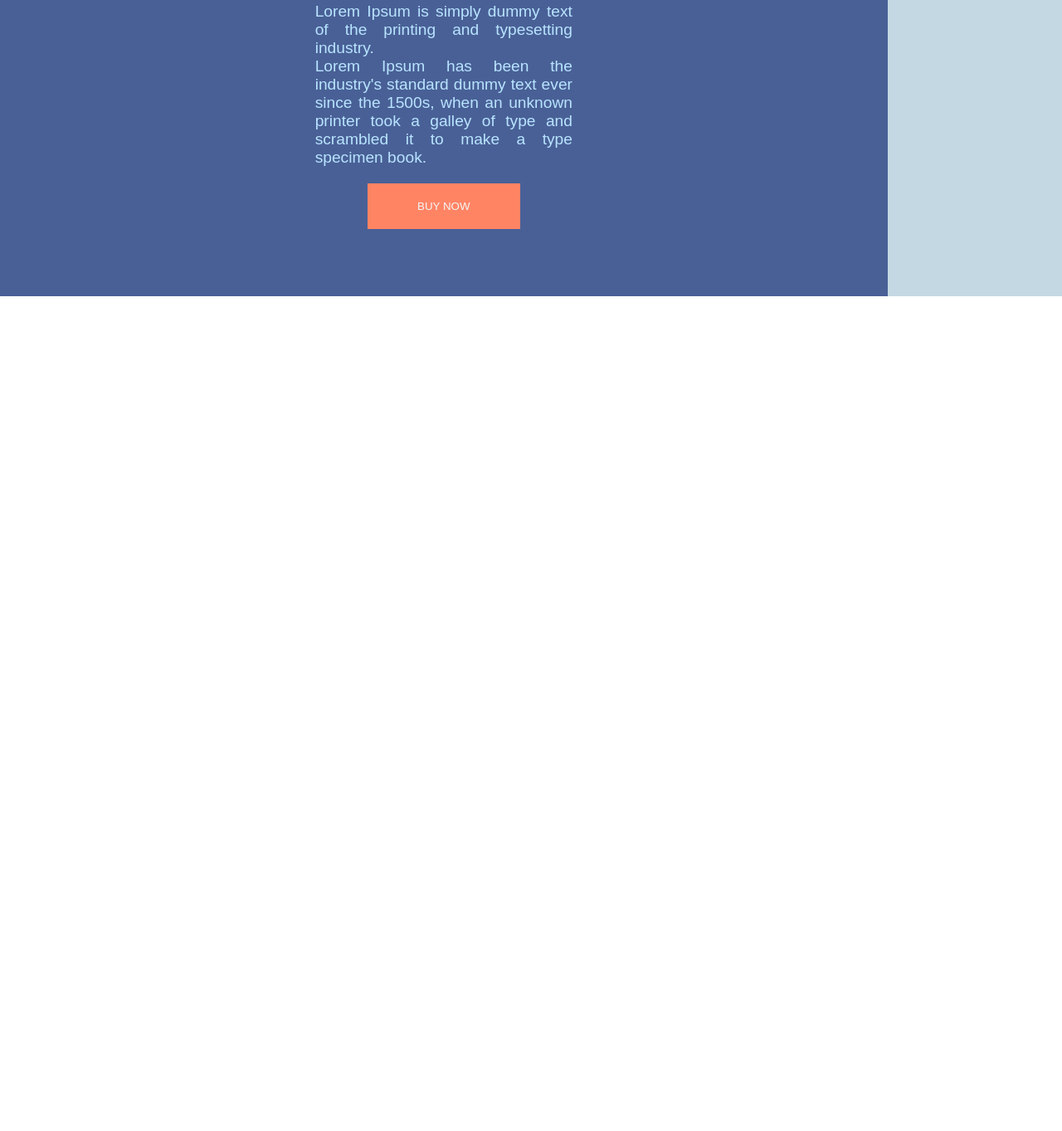
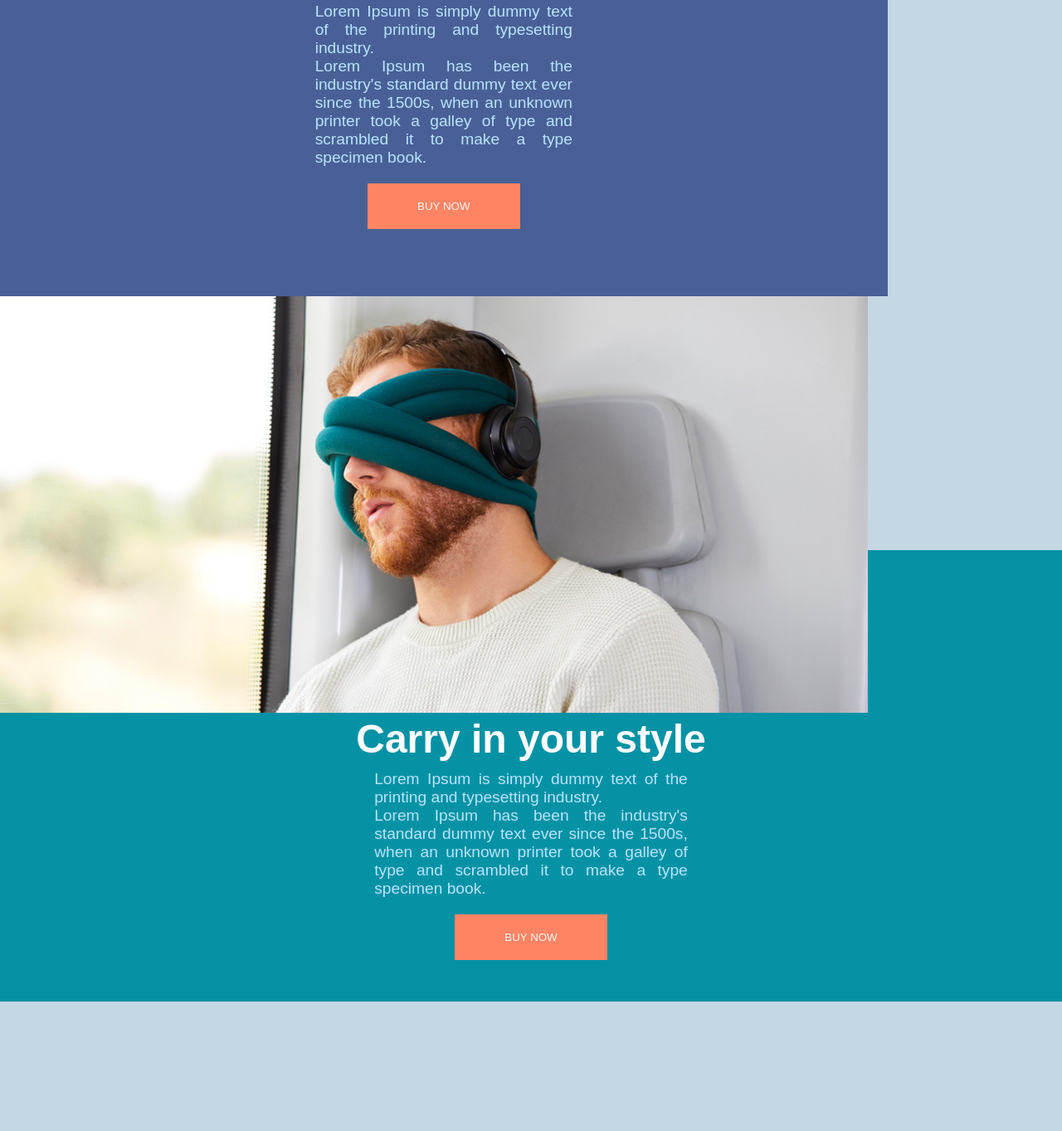
Before and after one commit to worrison/Layout-pillow, a plain HTML site: page index.html in a window 1280 px wide. Shown: the part 1709-3072 px from the top of the page at 83% size. Before the commit the page ends 2066 px from the top, so only its background shows below. Drawn offline with Linux system fonts and the light colour scheme.

Commit message:
section carry in your style

```diff
--- a/index.html
+++ b/index.html
@@ -71,8 +71,27 @@
 
 
     </section>
-    <section></section>
-    <section></section>
+    <section id="sleep">
+         <div>
+            <img src="/img/sleep.png" alt="sleep">
+        </div>
+    </section>
+    <section id="carry">
+            <div id="free2">
+
+            </div>
+            <div id="carry-text">
+                    <h1>Carry in your style</h1>
+                    <p>Lorem Ipsum is simply dummy text of the printing and typesetting industry.</P>
+                      <P>
+                        Lorem Ipsum has been the industry's standard dummy text ever since the 1500s,
+                        when an unknown printer took a galley of type and scrambled it to make a type
+                        specimen book.</p>
+                    <input type="button" value="BUY NOW">
+
+        </div>
+
+    </section>
     <section></section>
     <section></section>
     <section></section>
--- a/style.scss
+++ b/style.scss
@@ -157,4 +157,65 @@ section
             width: 20%;
         }
     }
+    &#sleep
+    {
+        background-color: #c4d8e4;
+        div
+        {
+            img{
+                z-index: 99;
+                position: relative;
+            }
+        }
+
+    }
+    &#carry
+    {
+        background-color: #c4d8e4;
+        height: 500px;
+        #free2
+        {
+            width: 20%;
+        }
+        #carry-text
+        {
+            background-color: #0692a5;
+            display: flex;
+            justify-content: center;
+            align-items: center;
+            flex-direction: column;
+            width: 100%;
+            padding: 50px;
+            position: absolute;
+            margin-top: -200px;
+            z-index: -0;
+            padding-top: 200px;
+            h1
+            {
+                font-size: 3em;
+                color: white;
+                margin-bottom: 10px;
+                font-weight: 900;
+                font-family: sans-serif;
+            }
+            P
+            {
+                width: 32%;
+                color: #b8e4ff;
+                font-size: 1.2em;
+                text-align: justify;
+                font-family: sans-serif;
+            }
+            input
+            {
+                padding: 20px 60px 20px 60px;
+                margin-top: 20px;
+                background-color: #ff8464;
+                color: whitesmoke;
+                border: 0;
+
+            }
+        }
+    }
+
 }
```
Also changed, not shown: img/sleep.png (added), style.css, 1 other file.
